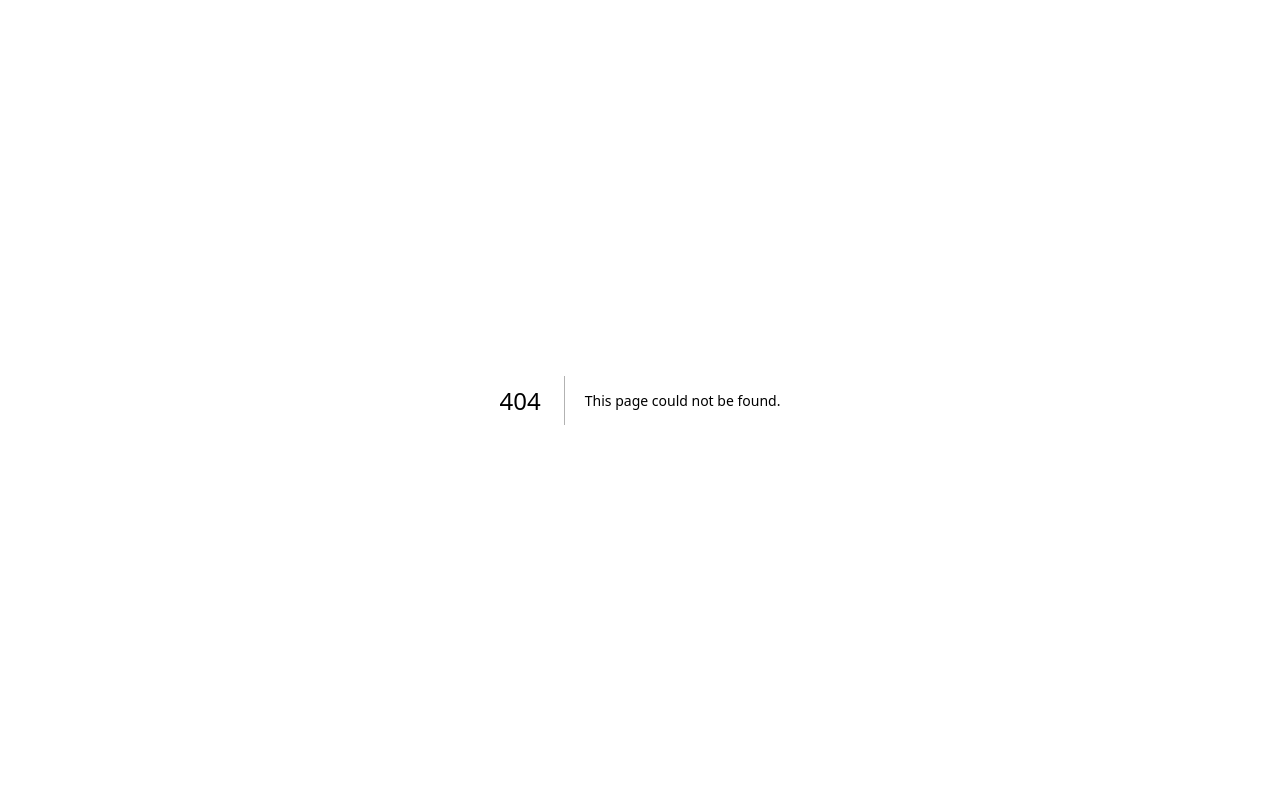
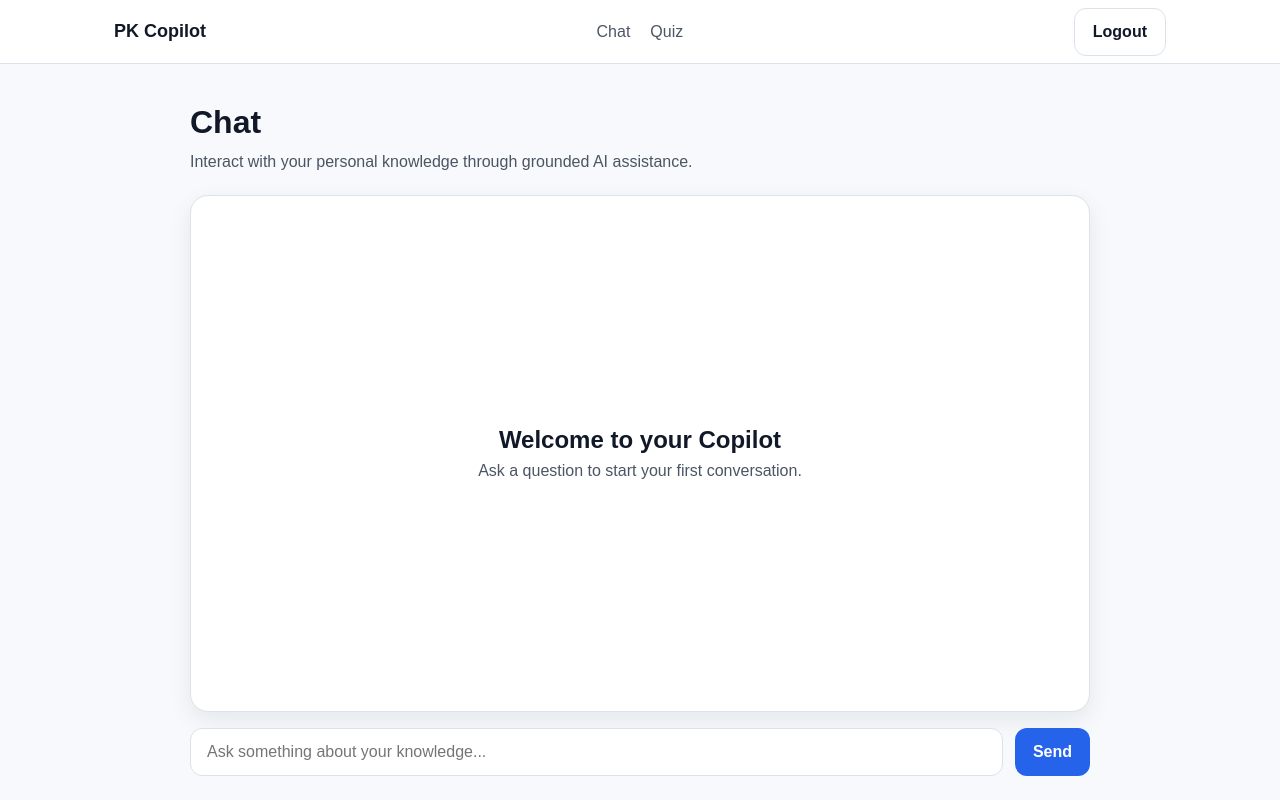
Before and after one commit to Lunac1a/Asteria, a Next.js app in the folder frontend/: page /dashboard/chat in a window 1280 px wide. Before the commit this address had no page. Built offline with nearby package versions, Linux system fonts and the light colour scheme.

Commit message:
Add chat page component with messaging functionality and styles

```diff
--- /dev/null
+++ b/frontend/app/dashboard/chat/page.tsx
@@ -0,0 +1,85 @@
+"use client";
+
+import { useState } from "react";
+
+type Message = {
+  role: "user" | "assistant";
+  content: string;
+};
+
+export default function ChatPage() {
+  const [messages, setMessages] = useState<Message[]>([]);
+  const [input, setInput] = useState("");
+
+  function handleSend() {
+    if (!input.trim()) return;
+
+    const newMessages: Message[] = [
+      ...messages,
+      { role: "user", content: input },
+      {
+        role: "assistant",
+        content: "This is a placeholder response from the AI.",
+      },
+    ];
+
+    setMessages(newMessages);
+    setInput("");
+  }
+
+  return (
+    <div className="chat-page">
+      <div className="chat-workspace">
+        <div className="chat-header">
+          <h1 className="chat-title">Chat</h1>
+          <p className="chat-subtitle">
+            Interact with your personal knowledge through grounded AI assistance.
+          </p>
+        </div>
+
+        <div className="chat-messages-panel">
+          {messages.length === 0 ? (
+            <div className="chat-empty-state">
+              <h2>Welcome to your Copilot</h2>
+              <p>Ask a question to start your first conversation.</p>
+            </div>
+          ) : (
+            <div className="chat-message-list">
+              {messages.map((msg, index) => (
+                <div
+                  key={index}
+                  className={
+                    msg.role === "user"
+                      ? "chat-message user"
+                      : "chat-message assistant"
+                  }
+                >
+                  {msg.content}
+                </div>
+              ))}
+            </div>
+          )}
+        </div>
+
+        <div className="chat-composer">
+          <input
+            className="chat-composer-input"
+            type="text"
+            placeholder="Ask something about your knowledge..."
+            value={input}
+            onChange={(e) => setInput(e.target.value)}
+            onKeyDown={(e) => {
+              if (e.key === "Enter") {
+                handleSend();
+              }
+            }}
+          />
+
+          <button className="btn btn-primary" onClick={handleSend}>
+            Send
+          </button>
+        </div>
+      </div>
+    </div>
+  );
+}
--- a/frontend/app/dashboard/layout.tsx
+++ b/frontend/app/dashboard/layout.tsx
@@ -27,7 +27,7 @@ export default function AppLayout({
             </div>
 
             <div className="topbar-center">
-              <Link href="/dashboard" className="topbar-link">
+              <Link href="/chat" className="topbar-link">
                 Chat
               </Link>
               <Link href="/quiz" className="topbar-link">
--- a/frontend/app/globals.css
+++ b/frontend/app/globals.css
@@ -366,3 +366,108 @@ input {
 .back-link:hover {
   color: var(--text);
 }
+
+.chat-page {
+  padding: 8px 0 24px;
+}
+
+.chat-workspace {
+  width: 100%;
+  max-width: 900px;
+  margin: 0 auto;
+  display: flex;
+  flex-direction: column;
+  height: calc(100vh - 120px);
+}
+
+.chat-header {
+  padding: 8px 0 20px;
+}
+
+.chat-title {
+  margin: 0 0 8px;
+  font-size: 32px;
+  font-weight: 700;
+}
+
+.chat-subtitle {
+  margin: 0;
+  color: var(--text-muted);
+  line-height: 1.6;
+}
+
+.chat-messages-panel {
+  flex: 1;
+  background: var(--surface);
+  border: 1px solid var(--border);
+  border-radius: var(--radius-lg);
+  box-shadow: var(--shadow);
+  padding: 20px;
+  overflow-y: auto;
+}
+
+.chat-empty-state {
+  height: 100%;
+  display: flex;
+  flex-direction: column;
+  align-items: center;
+  justify-content: center;
+  color: var(--text-muted);
+  text-align: center;
+}
+
+.chat-empty-state h2 {
+  margin: 0 0 8px;
+  color: var(--text);
+  font-size: 24px;
+}
+
+.chat-empty-state p {
+  margin: 0;
+}
+
+.chat-message-list {
+  display: flex;
+  flex-direction: column;
+  gap: 16px;
+}
+
+.chat-message {
+  max-width: 75%;
+  padding: 14px 16px;
+  border-radius: 14px;
+  line-height: 1.6;
+  white-space: pre-wrap;
+}
+
+.chat-message.user {
+  align-self: flex-end;
+  background: var(--primary);
+  color: #fff;
+}
+
+.chat-message.assistant {
+  align-self: flex-start;
+  background: #f3f4f6;
+  color: #374151;
+}
+
+.chat-composer {
+  display: flex;
+  gap: 12px;
+  padding-top: 16px;
+}
+
+.chat-composer-input {
+  flex: 1;
+  padding: 14px 16px;
+  border: 1px solid var(--border);
+  border-radius: var(--radius-md);
+  outline: none;
+  background: #fff;
+}
+
+.chat-composer-input:focus {
+  border-color: var(--primary);
+  box-shadow: 0 0 0 3px rgba(37, 99, 235, 0.12);
+}
```
Also changed, not shown: frontend/app/dashboard/page.tsx (+4 -6 lines).
